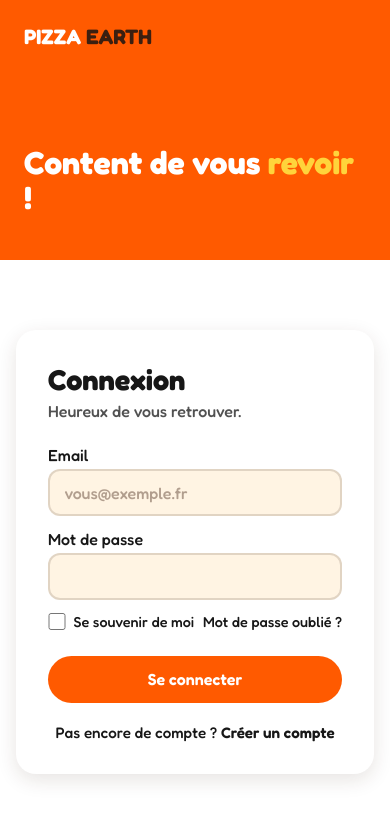
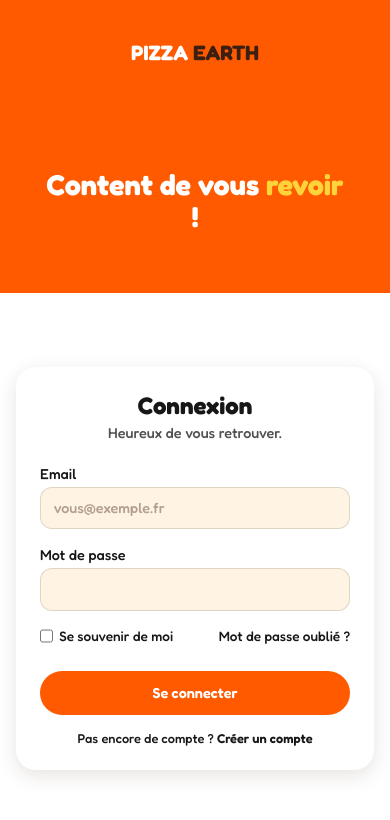
Before and after one commit to sebastien358/pizza-earth-frontend, a Next.js app: page /login in a window 390 px wide. Shown: the top 820 px of the page. Built offline with nearby package versions, Linux system fonts and the light colour scheme; no server answers.

Commit message:
fix: responsive login register - 1600 1200 900 600 400

```diff
--- a/src/app/page.module.scss
+++ b/src/app/page.module.scss
@@ -293,8 +293,8 @@ $breakpoint-xs: 400px;
     }
 
     @include respond(sm) {
+      animation: animationImgHero 30s linear infinite;
       max-width: 380px;
-      animation: none;
       bottom: 30px;
     }
   }
--- a/src/components/header/Header.module.scss
+++ b/src/components/header/Header.module.scss
@@ -511,11 +511,8 @@ $breakpoint-xs: 400px;
     z-index: 2;
 
     @include respond(sm) {
+      top: 52px;
       left: -213px;
-    }
-
-    @include respond(xs) {
-      left: -212px;
     }
 
     &::before {
@@ -699,6 +696,7 @@ $breakpoint-xs: 400px;
     border: 1px solid #f0f0f0;
 
     @include respond(sm) {
+      top: 52px;
       right: -6px;
     }
 
--- a/src/features/pizzeria/components/cart/Cart.module.scss
+++ b/src/features/pizzeria/components/cart/Cart.module.scss
@@ -306,6 +306,7 @@ $red: #D00;
 
     @media (max-width: 600px) {
       font-size: 12px;
+      padding: 12px 14px;
     }
   }
 
--- a/src/features/pizzeria/components/login/Login.module.scss
+++ b/src/features/pizzeria/components/login/Login.module.scss
@@ -5,15 +5,36 @@ $brown: #3b1f10;
 $yellow: #ffd43b;
 $white: #fff;
 $error: #c62828;
-$success: #008000FF;
+$success: #008000;
 
 $radius: 20px;
 $radius-sm: 12px;
 $radius-pill: 999px;
 $shadow: 0 6px 20px rgba($brown, 0.12);
-$bp-md: 900px;
 
-@mixin md { @media (max-width: $bp-md) { @content; } }
+$breakpoint-macbook: 1600px;
+$breakpoint-lg: 1200px;
+$breakpoint-md: 900px;
+$breakpoint-sm: 600px;
+$breakpoint-xs: 400px;
+
+@mixin respond($bp) {
+  @if $bp == macbook {
+    @media (max-width: $breakpoint-macbook) { @content; }
+  }
+  @if $bp == lg {
+    @media (max-width: $breakpoint-lg) { @content; }
+  }
+  @if $bp == md {
+    @media (max-width: $breakpoint-md) { @content; }
+  }
+  @if $bp == sm {
+    @media (max-width: $breakpoint-sm) { @content; }
+  }
+  @if $bp == xs {
+    @media (max-width: $breakpoint-xs) { @content; }
+  }
+}
 
 // ---------- Boutons ----------
 .btn {
@@ -26,6 +47,11 @@ $bp-md: 900px;
   font-weight: 600;
   cursor: pointer;
   transition: background 0.2s;
+  font-size: 1rem;
+
+  @include respond(sm) {
+    font-size: 0.9rem;
+  }
 
   &--primary {
     background: $orange;
@@ -41,7 +67,9 @@ $bp-md: 900px;
   grid-template-columns: 1fr 1.1fr;
   min-height: 100vh;
 
-  @include md { grid-template-columns: 1fr; }
+  @include respond(md) {
+    grid-template-columns: 1fr;
+  }
 
   // Panneau orange
   &__side {
@@ -53,7 +81,7 @@ $bp-md: 900px;
     background: $orange;
     color: $white;
 
-    @include md { padding: 1.5rem; gap: 1.25rem; }
+    @include respond(md) { gap: 1.25rem; }
   }
 
   &__pitch {
@@ -61,6 +89,10 @@ $bp-md: 900px;
       margin: 0 0 1.25rem;
       font-size: clamp(2rem, 4.5vw, 3.4rem);
       line-height: 1.1;
+      @include respond(sm) {
+        text-align: center;
+        font-size: 1.8rem;
+      }
       span { color: $yellow; }
     }
 
@@ -75,14 +107,15 @@ $bp-md: 900px;
 
     li::before { content: "✓ "; color: $yellow; font-weight: 700; }
 
-    @include md { ul { display: none; } }
+    @include respond(md) { ul { display: none; } }
   }
 
   &__note {
     margin: 0;
     font-size: 0.9rem;
     opacity: 0.9;
-    @include md { display: none; }
+
+    @include respond(md) { display: none; }
   }
 
   // Zone formulaire
@@ -107,6 +140,8 @@ $bp-md: 900px;
   text-decoration: none;
   span { color: $brown; }
   &:hover { color: $white; }
+
+  @include respond(sm) { text-align: center; margin: 0 auto }
 }
 
 // ---------- Carte formulaire ----------
@@ -117,16 +152,40 @@ $bp-md: 900px;
   border-radius: $radius;
   box-shadow: $shadow;
 
-  h2 { margin: 0; font-size: 1.8rem; }
-  &__sub { margin: 0.25rem 0 1.5rem; opacity: 0.75; }
-  &__alt { margin: 1.25rem 0 0; text-align: center; font-size: 0.95rem; a { font-weight: 600; } }
+  @include respond(sm) {
+    padding: 1.5rem;
+  }
+
+  h2 { margin: 0; font-size: 1.8rem;
+    @include respond(sm) {
+      text-align: center;
+      font-size: 1.5rem;
+    }
+  }
+  &__sub { margin: 0.25rem 0 1.5rem; opacity: 0.75; font-size: 1rem;
+    @include respond(sm) {
+      text-align: center;
+      font-size: 0.9rem;
+    }
+  }
+
+  &__alt { margin: 1.25rem 0 0 0; text-align: center; font-size: 0.95rem; a { font-weight: 600; }
+    @include respond(sm) {
+      font-size: 0.80rem;
+      margin: 1rem 0 0 0;
+    }
+  }
 }
 
 .field {
   display: flex;
   flex-direction: column;
 
-  label { margin-bottom: 0.3rem; font-weight: 500; }
+  label { margin-bottom: 0.3rem; font-weight: 500; font-size: 1rem;
+    @include respond(sm) {
+      font-size: 0.9rem;
+    }
+  }
 
   input {
     padding: 0.7rem 0.9rem;
@@ -136,10 +195,30 @@ $bp-md: 900px;
     font: inherit;
     color: $brown;
     transition: border-color 0.2s, background 0.2s;
+    font-size: 1rem;
 
-    &::placeholder { color: rgba($brown, 0.4); }
+    @include respond(sm) {
+      padding: 0.8rem;
+      border: 1px solid rgba($brown, 0.15);
+      font-size: 0.8rem;
+    }
+
+    &::placeholder { color: rgba($brown, 0.4); font-size: 1rem;
+      @include respond(sm) {
+        font-size: 0.9rem;
+      }
+    }
     &:focus { outline: none; border-color: $orange; background: $white; }
     &:user-invalid { border-color: $error; }
+  }
+
+  .error-field {
+    font-size: 0.90rem;
+    margin: 4px 0 0 3px;
+
+    @include respond(sm) {
+      font-size: 0.70rem;
+    }
   }
 }
 
@@ -152,6 +231,10 @@ $bp-md: 900px;
   row-gap: 0.5rem;
   font-size: 0.9rem;
 
+  @include respond(sm) {
+    font-size: 0.85rem;
+  }
+
   a { font-weight: 500; }
 }
 
@@ -160,7 +243,15 @@ $bp-md: 900px;
   align-items: center;
   gap: 0.5rem;
 
-  input { accent-color: $orange; width: 1.1rem; height: 1.1rem; }
+  @include respond(sm) {
+    gap: 0.4rem;
+  }
+
+  input { accent-color: $orange; width: 1.1rem; height: 1.1rem;
+    @include respond(sm) {
+      width: 0.8rem;
+    }
+  }
 }
 
 .success-message {
@@ -168,6 +259,10 @@ $bp-md: 900px;
   color: $success;
   text-align: center;
   font-size: 16px;
+
+  @include respond(sm) {
+    font-size: 13px;
+  }
 }
 
 .error-message {
@@ -175,4 +270,8 @@ $bp-md: 900px;
   color: $error;
   text-align: center;
   font-size: 16px;
+
+  @include respond(sm) {
+    font-size: 13px;
+  }
 }
--- a/src/features/pizzeria/components/login/Login.tsx
+++ b/src/features/pizzeria/components/login/Login.tsx
@@ -72,12 +72,12 @@ export default function Login() {
                         <div className={styles['field']}>
                             <label htmlFor="email">Email</label>
                             <input {...register('email')} id="email" name="email" type="email" autoComplete="email" placeholder="vous@exemple.fr" />
-                            {errors && <small>{errors.email?.message}</small>}
+                            {errors && <small className={styles['error-field']}>{errors.email?.message}</small>}
                         </div>
                         <div className={styles['field']}>
                             <label htmlFor="password">Mot de passe</label>
                             <input {...register('password')} id="password" name="password" type="password" autoComplete="current-password" />
-                            {errors && <small>{errors.password?.message}</small>}
+                            {errors && <small className={styles['error-field']}>{errors.password?.message}</small>}
                         </div>
                         <div className={styles['options']}>
                             <label className={styles['check']}>
--- a/src/features/pizzeria/components/pizzas/Pizzas.module.scss
+++ b/src/features/pizzeria/components/pizzas/Pizzas.module.scss
@@ -180,11 +180,11 @@ $shadow: 0 2px 6px rgba($brown, 0.06), 0 10px 24px rgba($brown, 0.08);
   text-transform: uppercase;
 
   @media (max-width: 600px) {
-    font-size: 0.45rem;
+    font-size: 7px;
   }
 
   @media (max-width: 400px) {
-    font-size: 0.40rem;
+    font-size: 6px;
   }
 }
 
@@ -243,7 +243,7 @@ $shadow: 0 2px 6px rgba($brown, 0.06), 0 10px 24px rgba($brown, 0.08);
     font-size: 14px;
 
     @media (max-width: 600px) {
-      font-size: 12px;
+      font-size: 11px;
     }
   }
 }
--- a/src/features/pizzeria/components/register/Register.module.scss
+++ b/src/features/pizzeria/components/register/Register.module.scss
@@ -14,7 +14,30 @@ $radius-pill: 999px;
 $shadow: 0 6px 20px rgba($brown, 0.12);
 $bp-md: 900px;
 
-@mixin md { @media (max-width: $bp-md) { @content; } }
+$breakpoint-macbook: 1600px;
+$breakpoint-lg: 1200px;
+$breakpoint-md: 900px;
+$breakpoint-sm: 600px;
+$breakpoint-xs: 400px;
+
+@mixin respond($bp) {
+  @if $bp == macbook {
+    @media (max-width: $breakpoint-macbook) { @content; }
+  }
+  @if $bp == lg {
+    @media (max-width: $breakpoint-lg) { @content; }
+  }
+  @if $bp == md {
+    @media (max-width: $breakpoint-md) { @content; }
+  }
+  @if $bp == sm {
+    @media (max-width: $breakpoint-sm) { @content; }
+  }
+  @if $bp == xs {
+    @media (max-width: $breakpoint-xs) { @content; }
+  }
+}
+
 
 //:focus-visible { outline: 3px solid $yellow; outline-offset: 3px; }
 
@@ -30,6 +53,11 @@ $bp-md: 900px;
   cursor: pointer;
   transition: background 0.2s;
 
+
+  @include respond(sm) {
+    font-size: 0.9rem;
+  }
+
   &--primary {
     background: $orange;
     color: $white;
@@ -44,7 +72,9 @@ $bp-md: 900px;
   grid-template-columns: 1fr 1.1fr;
   min-height: 100vh;
 
-  @include md { grid-template-columns: 1fr; }
+  @include respond(md) {
+    grid-template-columns: 1fr;
+  }
 
   // Panneau orange
   &__side {
@@ -56,7 +86,7 @@ $bp-md: 900px;
     background: $orange;
     color: $white;
 
-    @include md { padding: 1.5rem; gap: 1.25rem; }
+    @include respond(md) { gap: 1.25rem; }
   }
 
   &__pitch {
@@ -64,6 +94,11 @@ $bp-md: 900px;
       margin: 0 0 1.25rem;
       font-size: clamp(2rem, 4.5vw, 3.4rem);
       line-height: 1.1;
+      @include respond(sm) {
+        text-align: center;
+        font-size: 1.8rem;
+        margin-top: 4rem;
+      }
       span { color: $yellow; }
     }
 
@@ -78,14 +113,15 @@ $bp-md: 900px;
 
     li::before { content: "✓ "; color: $yellow; font-weight: 700; }
 
-    @include md { ul { display: none; } }
+    @include respond(md) { ul { display: none; } }
   }
 
   &__note {
     margin: 0;
     font-size: 0.9rem;
     opacity: 0.9;
-    @include md { display: none; }
+
+    @include respond(md) { display: none; }
   }
 
   // Zone formulaire
@@ -110,6 +146,8 @@ $bp-md: 900px;
   text-decoration: none;
   span { color: $brown; }
   &:hover { color: $white; }
+
+  @include respond(sm) { text-align: center; margin: 0 auto }
 }
 
 // ---------- Carte formulaire ----------
@@ -120,11 +158,32 @@ $bp-md: 900px;
   border-radius: $radius;
   box-shadow: $shadow;
 
-  h2 { margin: 0; font-size: 1.8rem; }
+  @include respond(sm) {
+    padding: 1.5rem;
+  }
 
-  &__sub { margin: 0.25rem 0 1.5rem; opacity: 0.75; }
 
-  &__alt { margin: 1.25rem 0 0; text-align: center; font-size: 0.95rem; a { font-weight: 600; } }
+  h2 { margin: 0; font-size: 1.8rem;
+    @include respond(sm) {
+      text-align: center;
+      font-size: 1.4rem;
+    }
+  }
+
+  &__sub { margin: 0.25rem 0 1.5rem; opacity: 0.75;
+    @include respond(sm) {
+      text-align: center;
+      font-size: 0.9rem;
+      margin: 0.40rem 0 1.5rem;
+    }
+  }
+
+  &__alt { margin: 1.25rem 0 0; text-align: center; font-size: 0.95rem; a { font-weight: 600; }
+    @include respond(sm) {
+      font-size: 0.80rem;
+      margin: 1rem 0 0 0;
+    }
+  }
 }
 
 .row {
@@ -132,7 +191,7 @@ $bp-md: 900px;
   grid-template-columns: 1fr 1fr;
   gap: 1rem;
 
-  @media (max-width: 480px) { grid-template-columns: 1fr; gap: 0; }
+  @include respond(sm) { grid-template-columns: 1fr; gap: 0; }
 }
 
 .field {
@@ -140,7 +199,11 @@ $bp-md: 900px;
   flex-direction: column;
   // margin-bottom: 1rem;
 
-  label { margin-bottom: 0.3rem; font-weight: 500; }
+  label { margin-bottom: 0.3rem; font-weight: 500;
+    @include respond(sm) {
+      font-size: 0.85rem;
+    }
+  }
 
   small { margin-top: 0.25rem; font-size: 0.8rem; opacity: 0.7; font-weight: 400; }
 
@@ -154,6 +217,12 @@ $bp-md: 900px;
     transition: border-color 0.2s, background 0.2s;
     width: 100%;
 
+    @include respond(sm) {
+      padding: 0.8rem;
+      border: 1px solid rgba($brown, 0.15);
+      font-size: 0.8rem;
+    }
+
     &::placeholder { color: rgba($brown, 0.4); }
     &:focus { outline: none; border-color: $orange; background: $white; }
     &:user-invalid { border-color: $error; }
@@ -166,17 +235,32 @@ $bp-md: 900px;
   gap: 0.6rem;
   font-size: 0.9rem;
 
-  input { margin-top: 0.3rem; accent-color: $orange; width: 1.1rem; height: 1.1rem; }
+  @include respond(sm) {
+    font-size: 0.7rem;
+    gap: 0.4rem;
+  }
+
+  input { margin-top: 0.3rem; accent-color: $orange; width: 1.1rem; height: 1.1rem;
+    @include respond(sm) {
+      width: 0.8rem;
+    }
+  }
 }
 
 .success-message {
   color: $success;
   text-align: center;
   font-size: 16px;
+  @include respond(sm) {
+    font-size: 13px;
+  }
 }
 
 .error-message {
   color: $error;
   text-align: center;
   font-size: 16px;
+  @include respond(sm) {
+    font-size: 13px;
+  }
 }
--- a/src/features/pizzeria/components/register/Register.tsx
+++ b/src/features/pizzeria/components/register/Register.tsx
@@ -114,7 +114,7 @@ export default function Register() {
                         </div>
                         <label className={styles['check']}>
                             <input {...register('terms')} type="checkbox" name="terms" required/>
-                            <span>J’accepte les <a href="/conditions">conditions d’utilisation</a> et la <a href="/confidentialite">politique de confidentialité</a>.</span>
+                            <span>J’accepte les <a href="/conditions">conditions d’utilisation</a> et la <Link href="#">politique de confidentialité</Link>.</span>
                             {errors && <small>{errors.terms?.message}</small>}
                         </label>
 
```
Also changed, not shown: src/features/pizzeria/components/emplacement/Emplacement.module.scss (+51 -7 lines), 1 other file (tests, documents, lock files or other folders).
